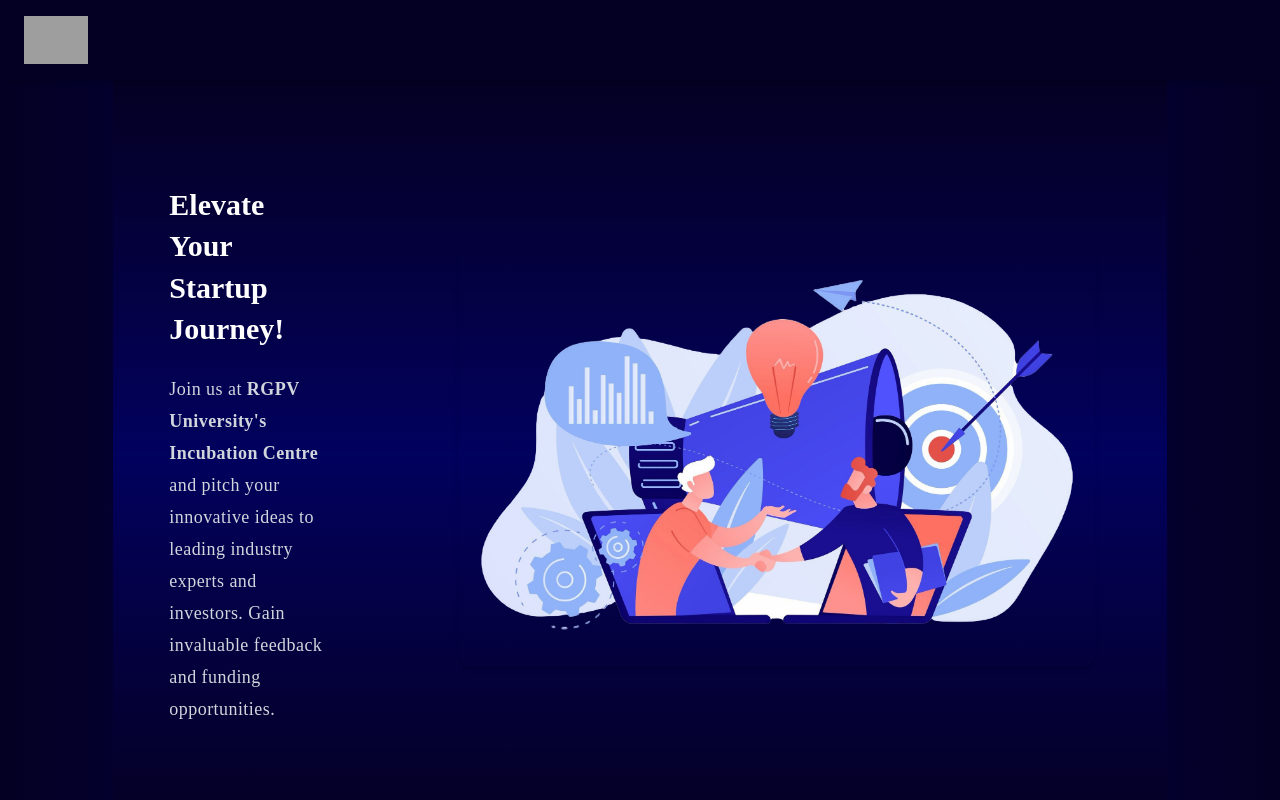
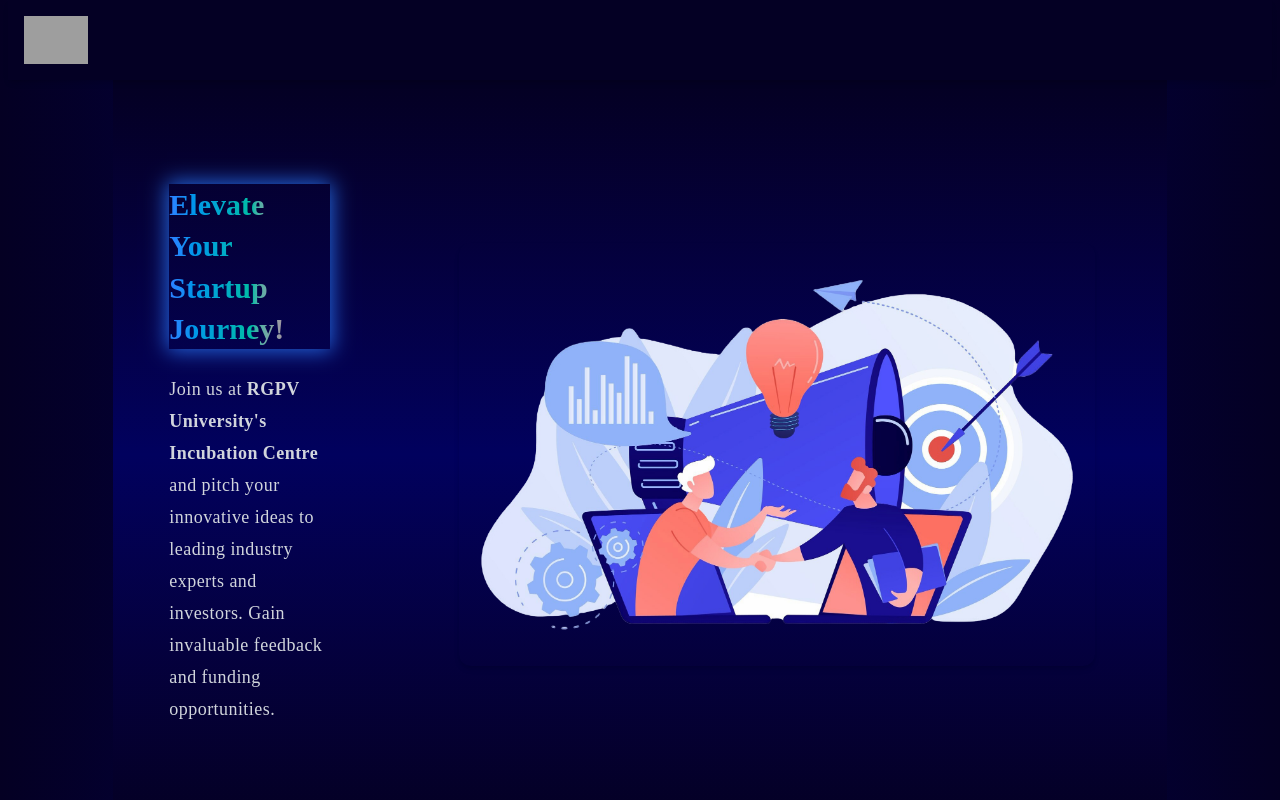
Before and after one commit to 2005pavitra/Event-Page, a React (Vite) app: page /eventdetails in a window 1280 px wide. Shown: the top 800 px of the page. Built offline with nearby package versions, Linux system fonts and the light colour scheme; grey boxes are pictures that could not be loaded.

Commit message:
Update EventDetails.jsx

```diff
--- a/src/EventDetails.jsx
+++ b/src/EventDetails.jsx
@@ -86,7 +86,7 @@
       {/* Event Banner Section */}
       <section className="banner w-5/6 text-center relative flex flex-col lg:flex-row items-center justify-center gap-4 lg:gap-8 py-6 px-4 mx-auto min-h-[70vh] bg-gradient-to-b from-[#040023] via-[#01015e] to-[#040023]">
         <div className="relative z-2 text-white py-8 px-6 lg:py-20 lg:px-10 flex flex-col items-start justify-center gap-6 lg:w-1/2">
-          <h2 className="text-xl lg:text-3xl font-bold text-center lg:text-left leading-snug">
+          <h2 className="text-xl lg:text-3xl font-bold text-center lg:text-left leading-snug bg-gradient-to-r from-blue-500 via-teal-500 to-pink-500 bg-clip-text text-transparent select-none shadow-[0_0_20px_2px] shadow-blue-500/80">
             Elevate Your Startup Journey!
           </h2>
           <p className="text-md lg:text-lg text-gray-300 tracking-wide leading-8 text-center lg:text-left">
```
